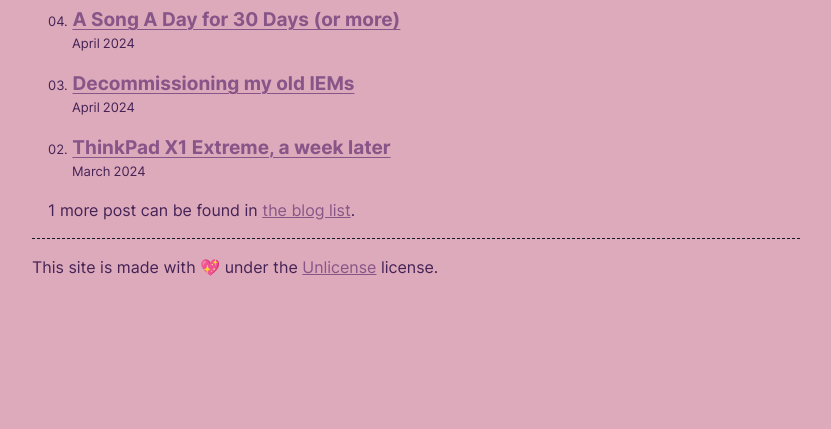
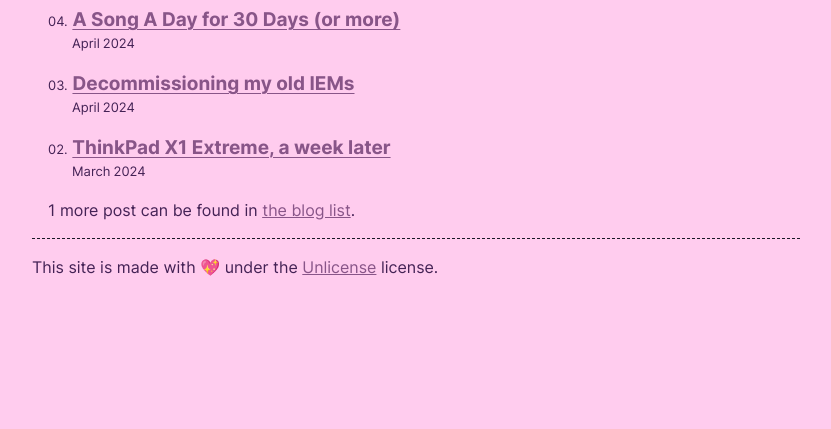
Before and after one commit to notmyjunie/NMJ709.github.io, an Eleventy site: page content/index.njk in a window 1280 px wide. Shown: the part 371-800 px from the top of the page, without its empty margins (224-1055 px from the left). Built offline with nearby package versions, Linux system fonts and the light colour scheme; Eleventy itself is replaced by a stand-in of ours; files that its build step writes are made by us from their sources; what eleventy-plugin-embed-everything would draw is missing.

Commit message:
css adjustment

```diff
--- a/public/css/index.css
+++ b/public/css/index.css
@@ -47,7 +47,7 @@ a[href].header-anchor:focus,
 	--color-gray-50: #826;
 	--color-gray-90: #425;
 
-	--background-color: #dab;
+	--background-color: #fce;
 
 	--text-color: var(--color-gray-90);
 	--text-color-link: #858;
```
